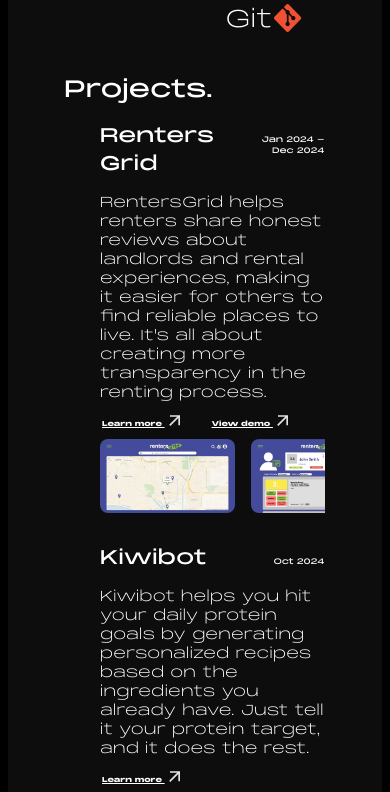
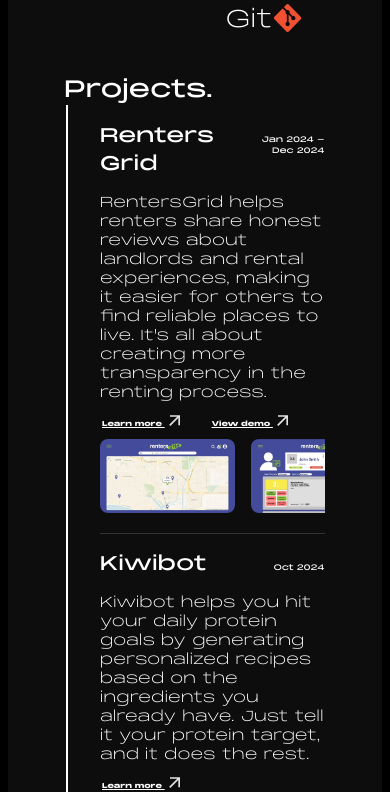
Before and after one commit to kachup1/portfolio, a React (Create React App) app in the folder frontend/: page / in a window 390 px wide. Shown: the part 1179-1971 px from the top of the page. Built offline with nearby package versions, Linux system fonts and the light colour scheme; no server answers.

Commit message:
Fix: added flex to project container to fix vertical line not displaying on mobile

```diff
--- a/frontend/src/App.css
+++ b/frontend/src/App.css
@@ -117,15 +117,14 @@ footer {
     text-align: right;
   }
   .project-container {
+    display: flex;
     flex-direction: row;
-    align-items: flex-start;
-    min-height: 300px;
+    align-items: stretch;
   }
   .vertical-rectangle {
     position: relative;
     left: -15%;
     width: 2px;
-    height: auto;
     background-color: white;
   }
   .project-content {
```
